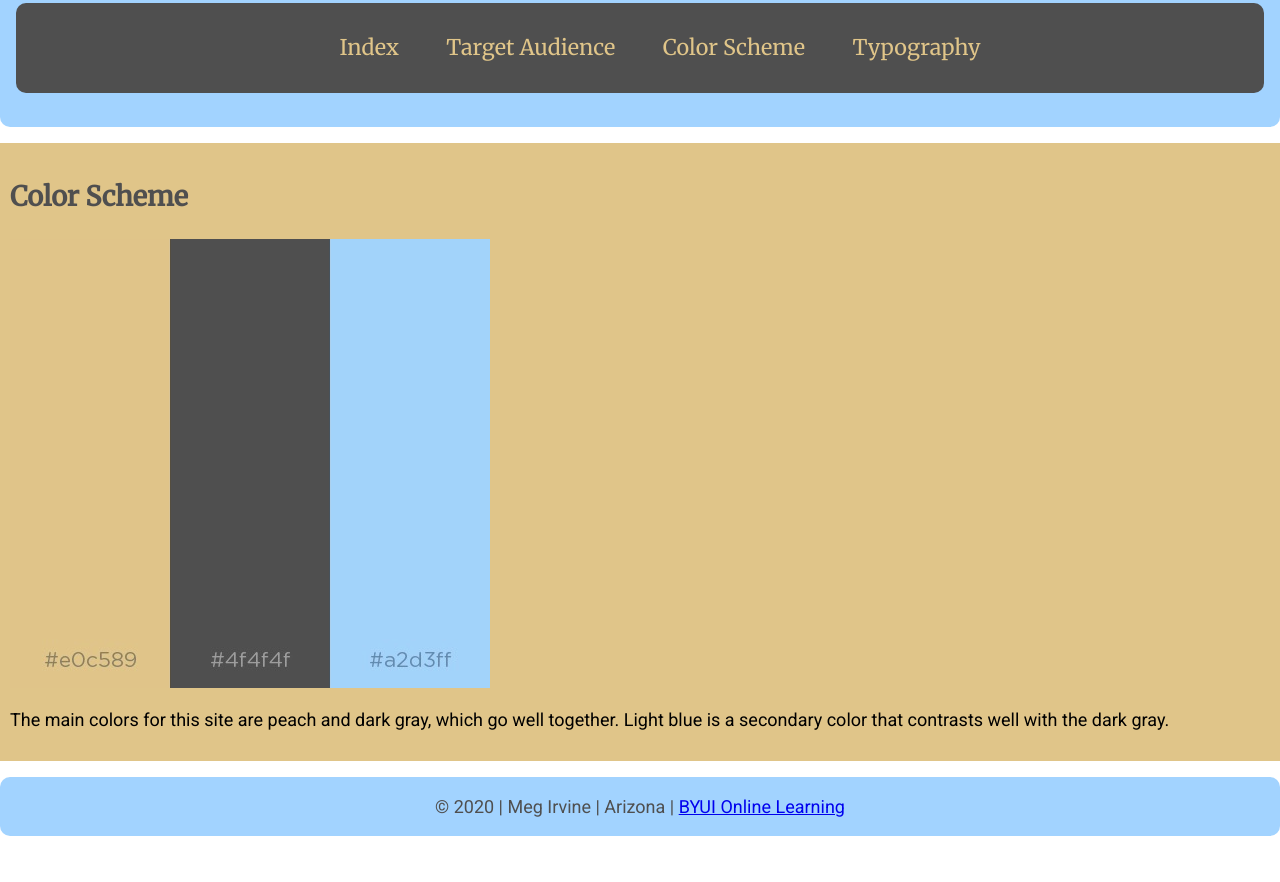
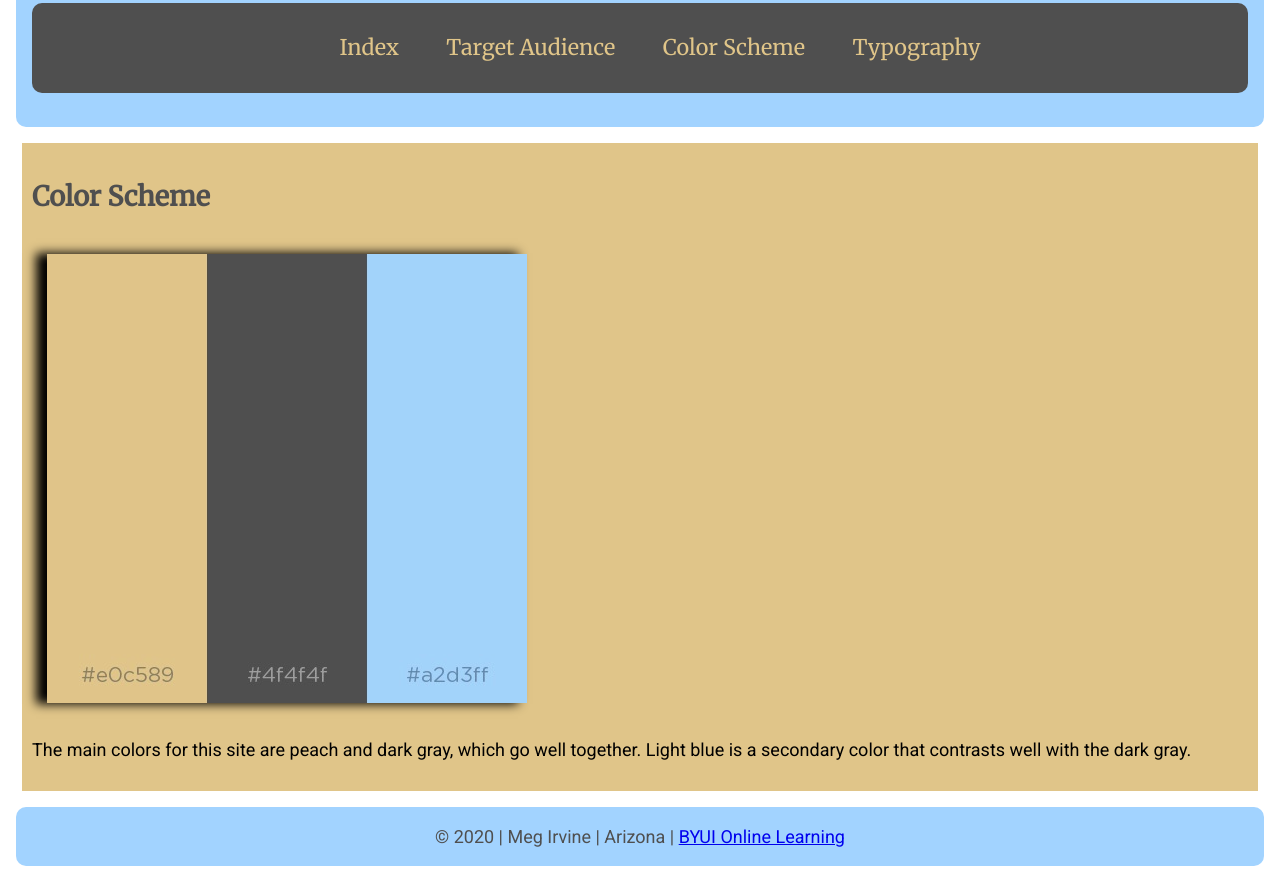
Before and after one commit to ProjectByMeg/projectbymeg.github.io, a plain HTML site: page lesson3/color-scheme.html in a window 1280 px wide. Shown: the part 306-1188 px from the top of the page. Before the commit the page ends 1158 px from the top, so only its background shows below. Drawn offline with nearby package versions, Linux system fonts and the light colour scheme.

Commit message:
whatever

```diff
--- a/lesson3/css/large.css
+++ b/lesson3/css/large.css
@@ -3,7 +3,7 @@
     main,
     footer {
         margin: 1rem auto;
-        max-width: 100%;
+        max-width: 95%;
     }
 
     nav li {
--- a/lesson3/css/small.css
+++ b/lesson3/css/small.css
@@ -12,7 +12,7 @@ header,
 main,
 footer {
     margin: 1.25rem auto;
-    max-width: 800px;
+    max-width: 95%;
 }
 
 header,
@@ -85,5 +85,8 @@ h6 {
 
 img {
     max-width: 100%;
-    max-height: auto;
 }
+
+#color-scheme {
+    box-shadow: -10px 0px 10px 1px;
+    margin: 15px;
```
